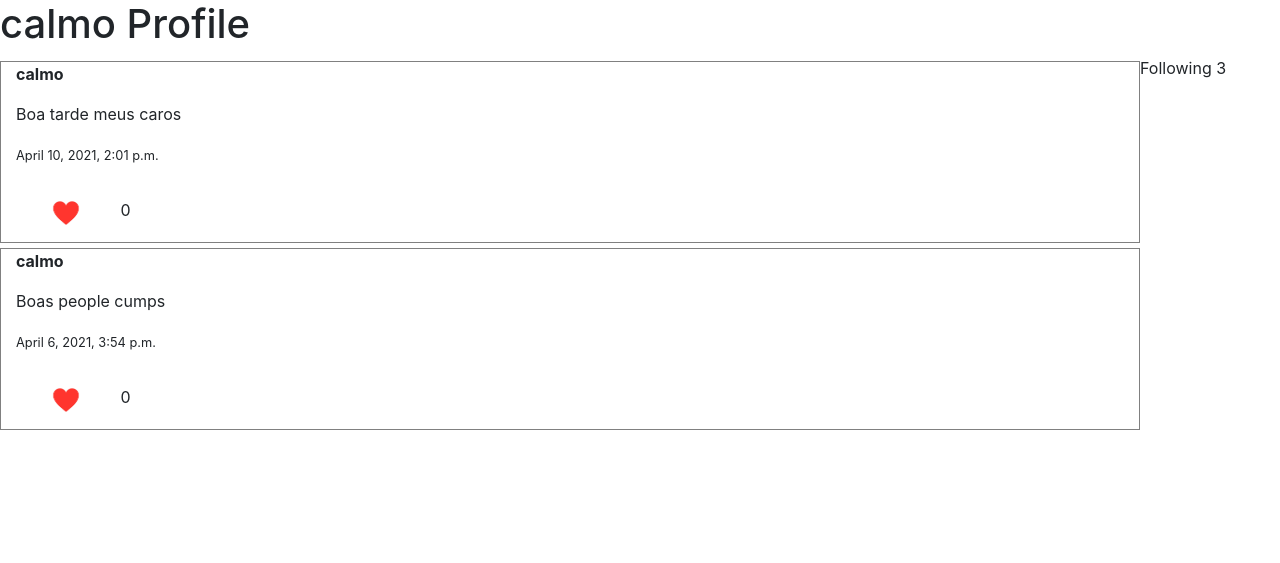
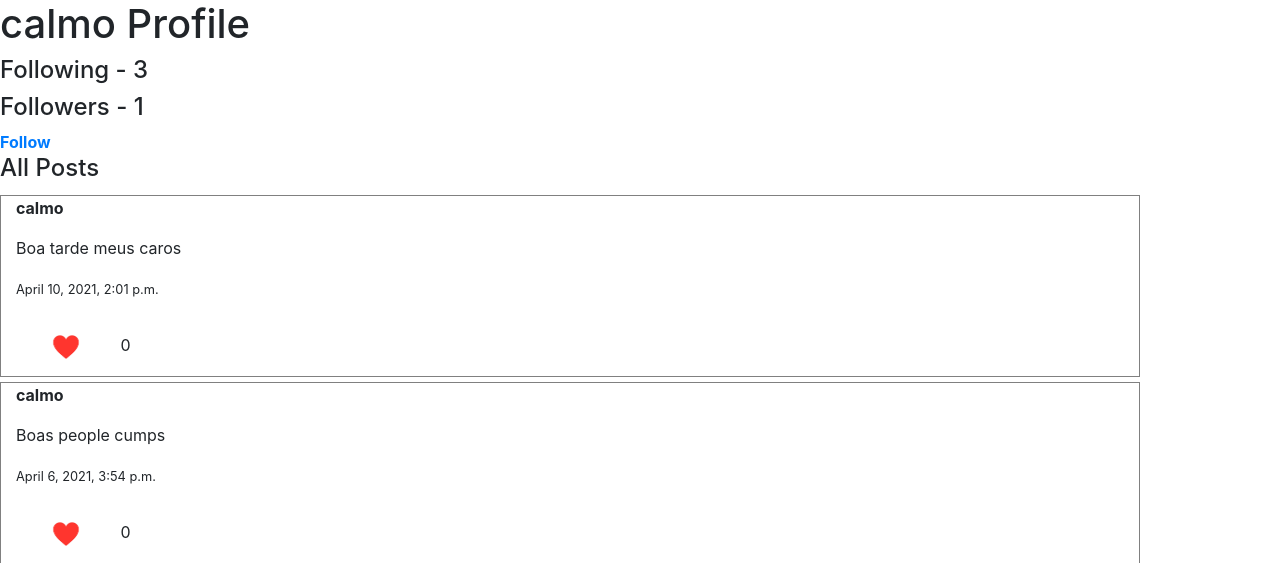
Before and after one commit to Minio10/network_cs50, a Django app: a page that uses network/templates/network/layout.html in a window 1280 px wide. Shown: the part 56-619 px from the top of the page. Run offline with Django 3.2, Linux system fonts and the light colour scheme; a user stored in the database is signed in; data comes from the database, SQL or seed files in the repository; both versions use the stored data as it was after the commit; some libraries are stand-ins or nearby versions.

Commit message:
finished the profile page, now its possible to follow or unfollow

```diff
--- a/network/models.py
+++ b/network/models.py
@@ -12,7 +12,7 @@ class User(AbstractUser):
 class UserProfile(models.Model):
 
     user = models.OneToOneField(User, on_delete=models.CASCADE)
-    following = models.ManyToManyField(User, related_name='followers')
+    following = models.ManyToManyField(User,blank=True, related_name='followers')
 
 
 
--- a/network/templates/network/layout.html
+++ b/network/templates/network/layout.html
@@ -12,6 +12,7 @@
         border-width: 1px;
         border-color: grey;
         margin-top:5px;
+        /* z-index: 100; */
 
       }
 
--- a/network/templates/network/profile.html
+++ b/network/templates/network/profile.html
@@ -7,9 +7,25 @@
 <h1>{{username}} Profile</h1>
 
 
-Following {{following}}
+<h4> Following - {{following}} </h4>
+<h4> Followers - {{followers}} </h4>
+
+{% if user.get_username != username %}
+
+  {% if flag == 1 %}
+
+    <a href="{% url 'handleFollow' username flag%}"><strong>Unfollow </strong></a>
+
+  {% elif flag == 0 %}
+
+    <a href="{% url 'handleFollow' username flag%}"><strong>Follow </strong></a>
+
+  {% endif %}
+
+{% endif %}
 
 
+<h4> All Posts </h4>
 {% for post in posts%}
 
   <div class="container"
@@ -24,7 +40,4 @@ Following {{following}}
 
 {% endfor %}
 
-
-
-
 {% endblock %}
--- a/network/urls.py
+++ b/network/urls.py
@@ -9,5 +9,6 @@ urlpatterns = [
     path("logout", views.logout_view, name="logout"),
     path("register", views.register, name="register"),
     path("new_post",views.new_post,name = "new_post"),
-    path("profile/<str:username>",views.profile,name = "profile")
+    path("profile/<str:username>",views.profile,name = "profile"),
+    path("handleFollow/<str:username>/<int:flag>",views.handleFollow, name = "handleFollow")
 ]
--- a/network/views.py
+++ b/network/views.py
@@ -66,6 +66,7 @@ def register(request):
         # Attempt to create new user
         try:
             user = User.objects.create_user(username, email, password)
+            #create a user profile for that user
             userp = UserProfile()
             userp.user = user
             user.save()
@@ -96,12 +97,17 @@ def new_post(request):
 
             post.save()
             return redirect("index")
-    #If there is an error the site should present error message
-    # return render(request,"auctions/error.html",{
-    #     "message": "Some problem happened while you submited your Comment"
-    # })
+    # If there is an error the site should present error message
+    return render(request,"network/error.html",{
+        "message": "Some problem happened while you submited your Post"
+    })
 
 def profile(request,username):
+
+    flag = 2 # 0 - user doesnt follow the profile that is visited 1 - user follow the profile that is visited 2 - default
+
+    #number of followers
+    followers = 0
 
     #User of the profile that is visited
     user = User.objects.get(username = username)
@@ -115,9 +121,59 @@ def profile(request,username):
     #get profile of the user
     profile_user = UserProfile.objects.get(user = user)
 
+    #List of people following
     following = profile_user.following
 
+    #list of profiles except the one that is being visited
+    profiles = UserProfile.objects.all().exclude(user = user)
+
+    #Gets the number of followers
+    for profile in profiles:
+
+        list_following = profile.following
+        if(user in list_following.all()):
+            followers += 1
+
+    # if the profile visited is not from the person's that is logged in
+
+    if(username != request.user.username):
+
+        user_logged_in = User.objects.get(username = request.user.username)
+        user_p_logged_in = UserProfile.objects.get(user = user_logged_in)
+
+        #Check if the user that is visiting another profile alreadys follows that profile
+
+        if(user in user_p_logged_in.following.all()):
+            flag = 1
+
+        else:
+            flag = 0
 
     return render(request, "network/profile.html",{
-        "posts":user_posts,"username":username,"following":following.count()
+        "posts":user_posts,"username":username,"following":following.count(),"followers":followers,"flag":flag
     })
+
+
+def handleFollow(request,username,flag):
+
+    #User that will unfollow or unfollow the user with username that comes in the function
+    user_logged_in = User.objects.get(username = request.user.username)
+    user_p_logged_in = UserProfile.objects.get(user = user_logged_in)
+
+    #User that will be followed or unfollowed
+    user_f = User.objects.get(username = username)
+
+    #Unfollow
+    if flag == 1:
+
+        user_p_logged_in.following.remove(user_f)
+        user_p_logged_in.save()
+
+    #Follow
+    elif flag == 0:
+
+        user_p_logged_in.following.add(user_f)
+        user_p_logged_in.save()
+
+    #Redirects back to the profile view
+    return redirect("profile",username)
```
Also changed, not shown: network/templates/network/error.html (added, +9 -0 lines), network/templates/network/index.html (+6 -3 lines), db.sqlite3, network/migrations/0005_auto_20210410_1728.py (added).
